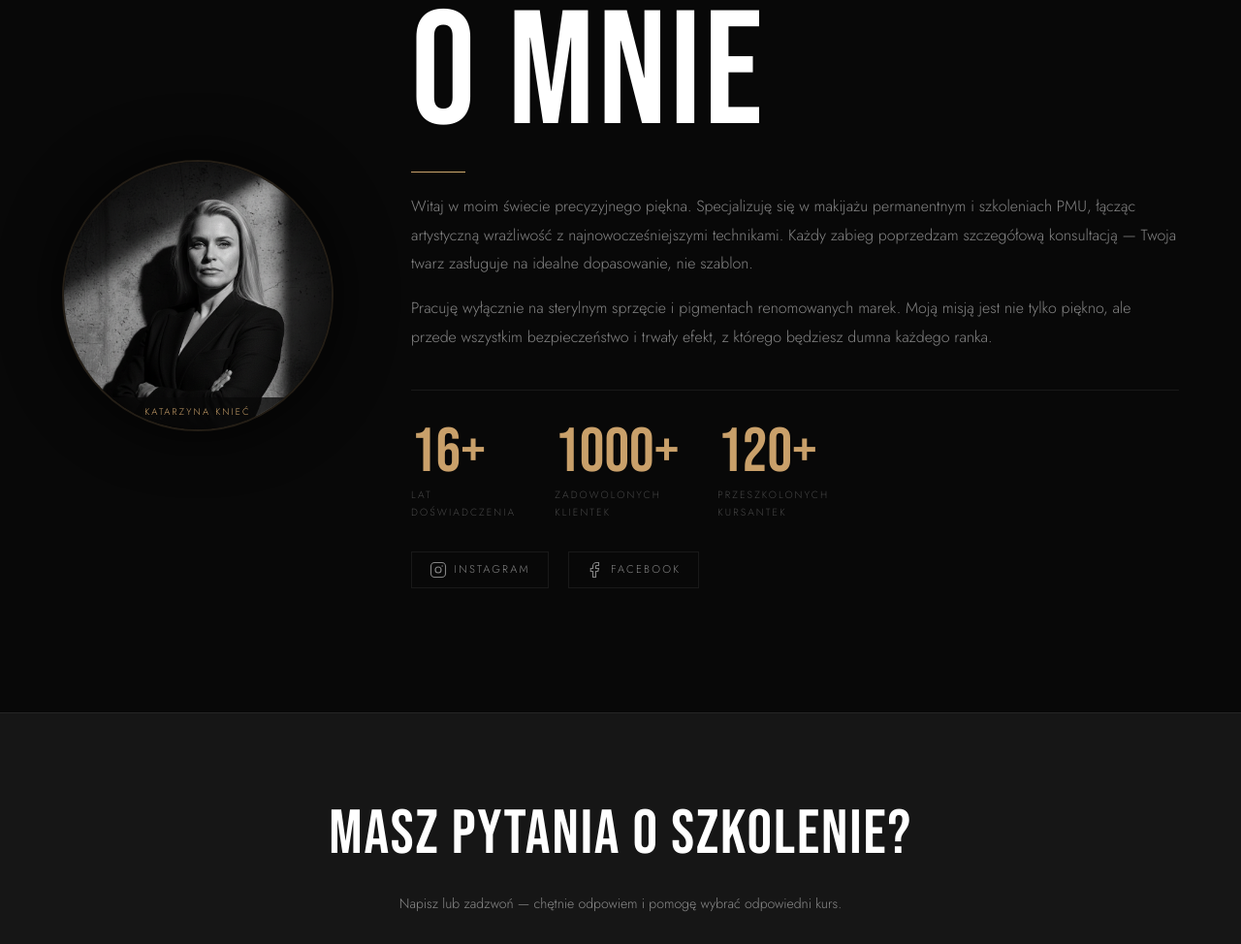
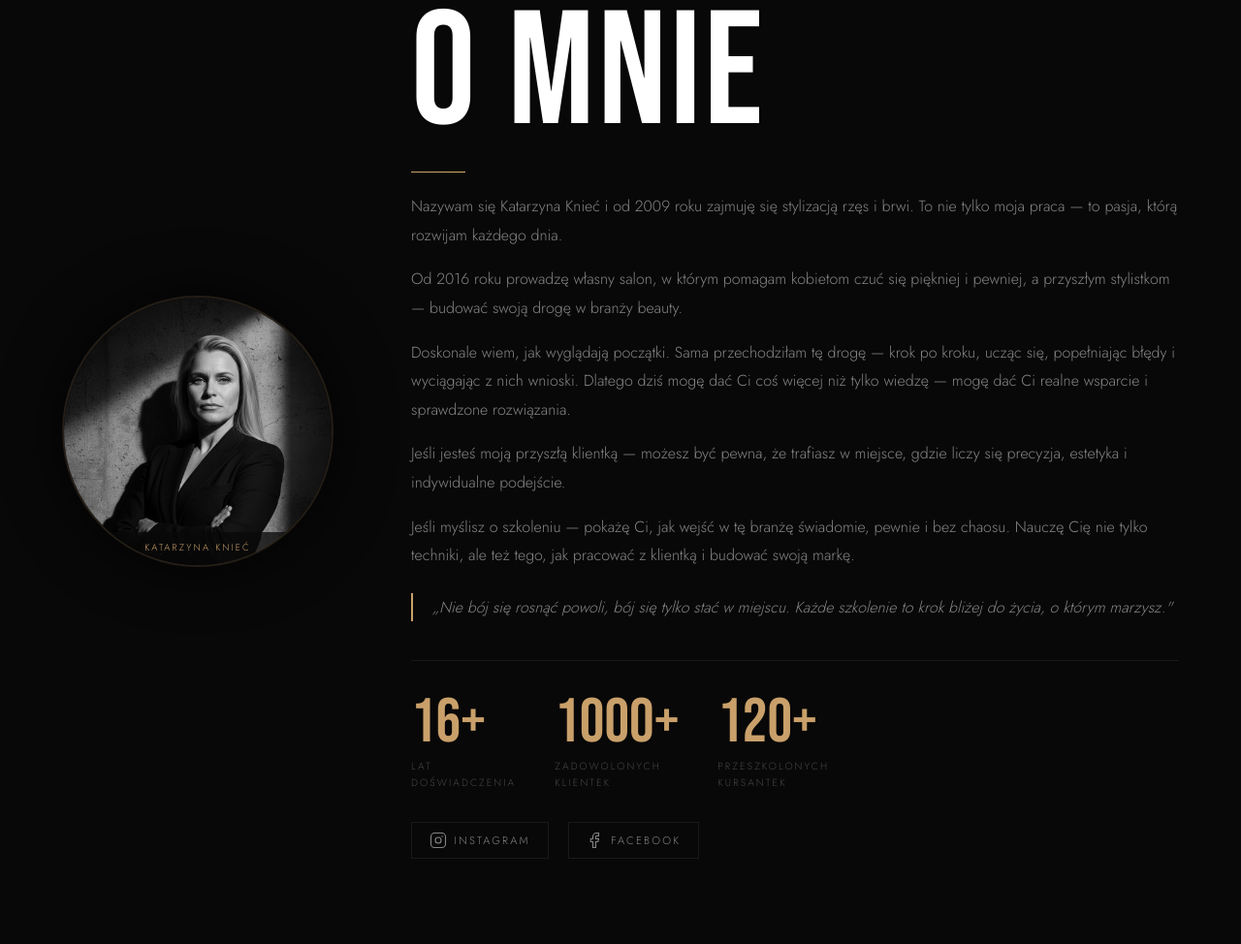
Before and after one commit to skniec/katarzyna-kniec, a website: page index.html in a window 1280 px wide. Shown: the part 6563-7537 px from the top of the page at 97% size. Drawn offline with nearby package versions, Linux system fonts and the light colour scheme.

Commit message:
Update O mnie section with full biography

```diff
--- a/index.html
+++ b/index.html
@@ -1307,16 +1307,23 @@ a{color:inherit;text-decoration:none}
         <div class="gold-line-sm" style="margin-top:1.5rem"></div>
 
         <p class="about-body reveal d1">
-          Witaj w moim świecie precyzyjnego piękna. Specjalizuję się w makijażu permanentnym
-          i szkoleniach PMU, łącząc artystyczną wrażliwość z najnowocześniejszymi technikami.
-          Każdy zabieg poprzedzam szczegółową konsultacją — Twoja twarz zasługuje na idealne
-          dopasowanie, nie szablon.
+          Nazywam się Katarzyna Knieć i od 2009 roku zajmuję się stylizacją rzęs i brwi. To nie tylko moja praca — to pasja, którą rozwijam każdego dnia.
         </p>
         <p class="about-body reveal d2" style="margin-top:1rem">
-          Pracuję wyłącznie na sterylnym sprzęcie i pigmentach renomowanych marek. Moją
-          misją jest nie tylko piękno, ale przede wszystkim bezpieczeństwo i trwały efekt,
-          z którego będziesz dumna każdego ranka.
+          Od 2016 roku prowadzę własny salon, w którym pomagam kobietom czuć się piękniej i pewniej, a przyszłym stylistkom — budować swoją drogę w branży beauty.
         </p>
+        <p class="about-body reveal d2" style="margin-top:1rem">
+          Doskonale wiem, jak wyglądają początki. Sama przechodziłam tę drogę — krok po kroku, ucząc się, popełniając błędy i wyciągając z nich wnioski. Dlatego dziś mogę dać Ci coś więcej niż tylko wiedzę — mogę dać Ci realne wsparcie i sprawdzone rozwiązania.
+        </p>
+        <p class="about-body reveal d3" style="margin-top:1rem">
+          Jeśli jesteś moją przyszłą klientką — możesz być pewna, że trafiasz w miejsce, gdzie liczy się precyzja, estetyka i indywidualne podejście.
+        </p>
+        <p class="about-body reveal d3" style="margin-top:1rem">
+          Jeśli myślisz o szkoleniu — pokażę Ci, jak wejść w tę branżę świadomie, pewnie i bez chaosu. Nauczę Cię nie tylko techniki, ale też tego, jak pracować z klientką i budować swoją markę.
+        </p>
+        <blockquote class="about-body reveal d4" style="margin-top:1.5rem;border-left:2px solid var(--gold);padding-left:1.25rem;color:var(--white-50);font-style:italic">
+          „Nie bój się rosnąć powoli, bój się tylko stać w miejscu. Każde szkolenie to krok bliżej do życia, o którym marzysz."
+        </blockquote>
 
         <div class="about-stats reveal d3">
           <div>
```
